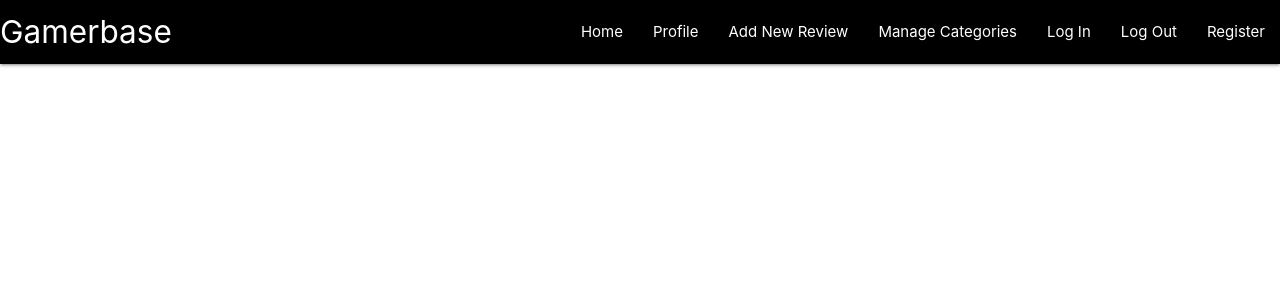
After one commit to Blakeman260/gamerbase, a Flask app: template templates/base.html in a window 1280 px wide. The commit adds this page. Shown: the top 300 px of the page. Run offline with Flask 2, Linux system fonts and the light colour scheme; the template is opened without the code that fills it, so the values that code supplies are empty; some libraries are stand-ins or nearby versions.

Commit message:
created base.html and linked reviews.html into it

```diff
--- /dev/null
+++ b/templates/base.html
@@ -0,0 +1,54 @@
+<!DOCTYPE html>
+<html lang="en">
+<head>
+    <meta charset="UTF-8">
+    <meta name="viewport" content="width=device-width, initial-scale=1.0">
+    <link rel="stylesheet" href="https://cdnjs.cloudflare.com/ajax/libs/font-awesome/5.15.1/css/all.min.css"
+    integrity="sha512-+4zCK9k+qNFUR5X+cKL9EIR+ZOhtIloNl9GIKS57V1MyNsYpYcUrUeQc9vNfzsWfV28IaLL3i96P9sdNyeRssA==" crossorigin="anonymous" type="text/css"/>
+    <link rel="stylesheet" href="https://cdnjs.cloudflare.com/ajax/libs/materialize/1.0.0/css/materialize.min.css" type="text/css">
+    <link rel="stylesheet" href="{{ url_for('static', filename='css/style.css') }}" type="text/css">
+    <title>Gamerbase - For all your gaming reviews</title>
+</head>
+<body>
+    <header>
+        <!-- top navbar -->
+        <nav class="nav-extended text-shadow black darken-1">
+            <div class="nav-wrapper">
+            <a href="#" class="brand-logo">Gamerbase</a>
+            <a href="#" data-target="mobile-demo" class="sidenav-trigger right"><i class="fas fa-bars"></i></a>
+            <ul class="right hide-on-med-and-down">
+                <li><a href="#">Home</a></li>
+                <li><a href="#">Profile</a></li>
+                <li><a href="#">Add New Review</a></li>
+                <li><a href="#">Manage Categories</a></li>
+                <li><a href="#">Log In</a></li>
+                <li><a href="#">Log Out</a></li>
+                <li><a href="#">Register</a></li>
+            </ul>
+            </div>
+        </nav>
+        <!-- mobile side nav bar -->
+        <ul class="sidenav" id="mobile-demo">
+            <li><a href="#">Home</a></li>}
+            <li><a href="#">Profile</a></li>
+            <li><a href="#">Add New Review</a></li>
+            <li><a href="#">Manage Categories</a></li>
+            <li><a href="#">Log In</a></li>
+            <li><a href="#">Log Out</a></li>
+            <li><a href="#">Register</a></li>
+        </ul>
+    </header>
+    <section class="container">
+        {% block content %}
+        {% endblock %}
+    </section>
+    <footer>
+
+    </footer>
+
+    <script src="https://code.jquery.com/jquery-3.5.1.min.js"
+    integrity="sha256-9/aliU8dGd2tb6OSsuzixeV4y/faTqgFtohetphbbj0=" crossorigin="anonymous"></script>
+    <script src="https://cdnjs.cloudflare.com/ajax/libs/materialize/1.0.0/js/materialize.min.js"></script>
+    <script src="{{ url_for('static', filename='js/script.js') }}"></script>
+</body>
+</html>
```
Also changed, not shown: templates/reviews.html (+5 -10 lines).
